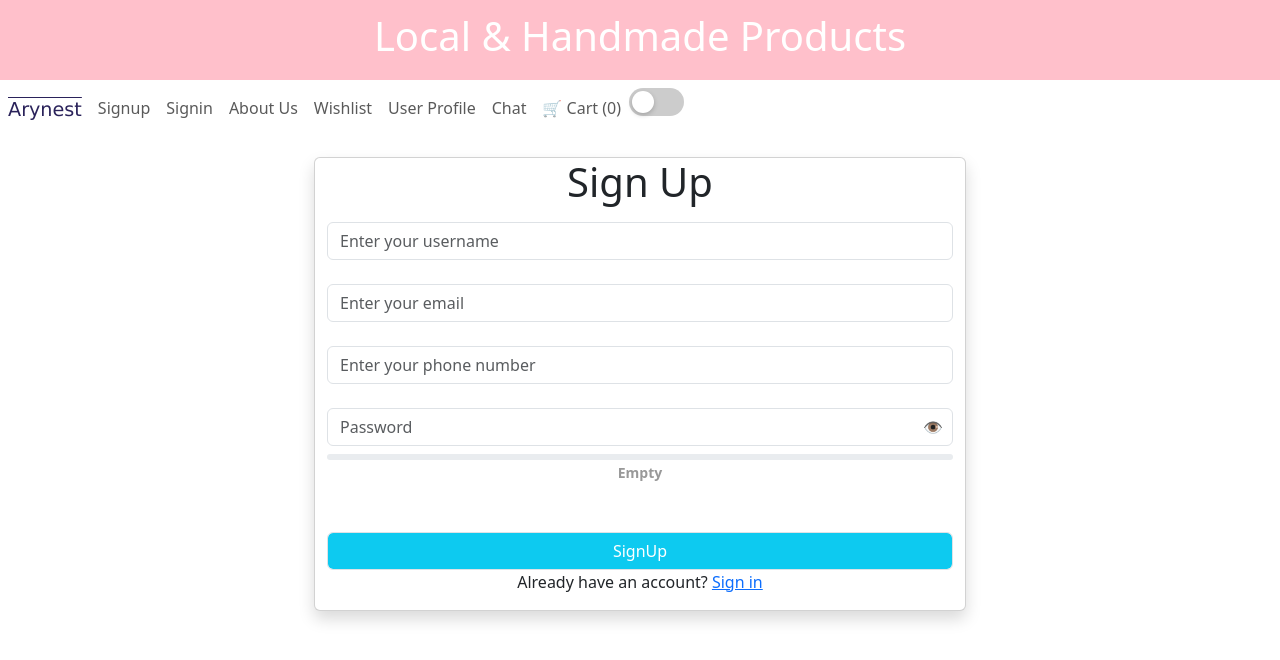
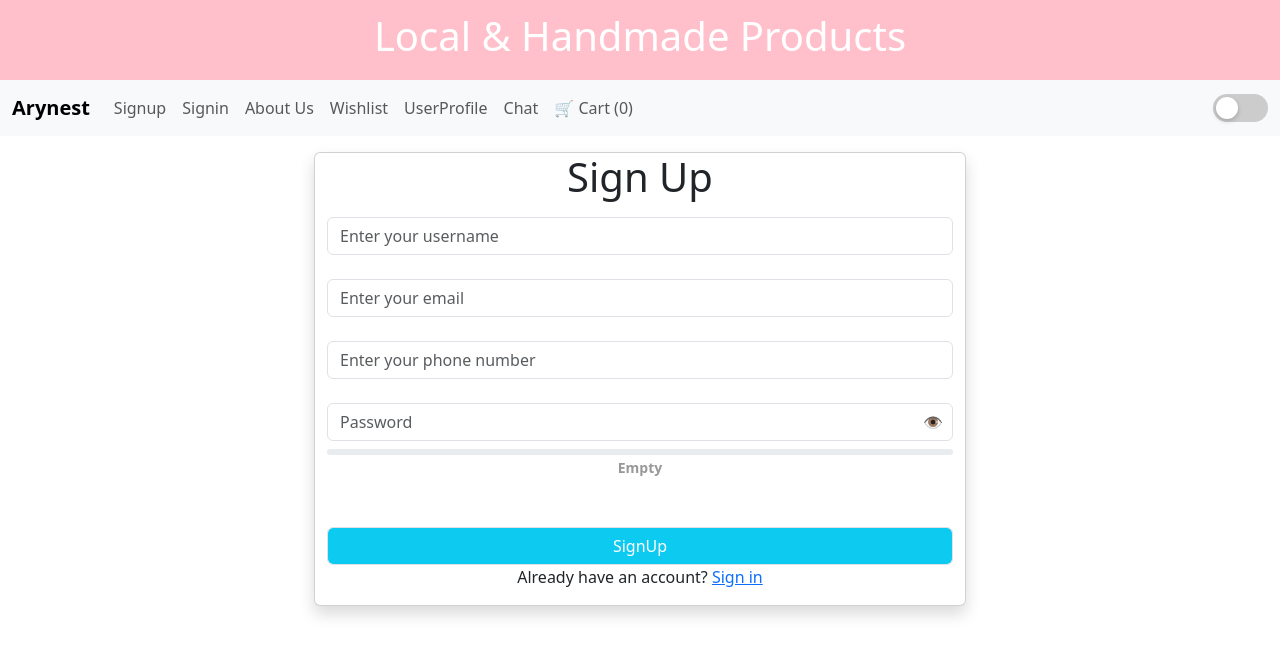
Before and after one commit to ary3-cloud/Arysoko, a React (Create React App) app: page /signup in a window 1280 px wide. Shown: the top 660 px of the page. Built offline with nearby package versions, Linux system fonts and the light colour scheme.

Commit message:
added humburger menu

```diff
--- a/src/App.js
+++ b/src/App.js
@@ -1,12 +1,12 @@
 import React, { useState } from "react"
 import "./App.css"
 import "bootstrap/dist/css/bootstrap.min.css"
+import "bootstrap/dist/js/bootstrap.bundle.min.js"
 
 import {
   BrowserRouter as Router,
   Routes,
   Route,
-  Link,
   useLocation
 } from "react-router-dom"
 
@@ -21,7 +21,7 @@
 import WishList from "./components/WishList"
 import UserProfile from "./components/UserProfile"
 import Chatbot from "./components/ChatBot"
-import DarkMode from "./components/DarkMode"
+import Navbar from "./components/Navbar"
 
 const Layout = ({ cart, setCart, addToCart }) => {
   const location = useLocation()
@@ -48,25 +48,7 @@
       </header>
 
       {/* NAVBAR */}
-      <nav className="navbar navbar-expand-md sticky-top">
-        <div className="navbar-nav">
-
-          <Link className="nav-link" to="/" id='home'>Arynest</Link>
-          <Link className="nav-link" to="/signup">Signup</Link>
-          <Link className="nav-link" to="/signin">Signin</Link>
-          <Link className="nav-link" to="/aboutus">About Us</Link>
-          <Link className="nav-link" to="/wishlist">Wishlist</Link>
-          <Link className="nav-link" to="/userprofile">User Profile</Link>
-          <Link className="nav-link" to="/chatbot">Chat</Link>
-
-          <Link className="nav-link" to="/cart">
-            🛒 Cart ({cart.length})
-          </Link>
-
-          <DarkMode />
-
-        </div>
-      </nav>
+      <Navbar />
 
       {/* ROUTES */}
       <Routes>
--- a/src/components/Navbar.jsx
+++ b/src/components/Navbar.jsx
@@ -4,6 +4,7 @@
 
 const Navbar = () => {
   const [cart, setCart] = useState([])
+  const [isMenuOpen, setIsMenuOpen] = useState(false)
 
   // Load cart from localStorage
   useEffect(() => {
@@ -11,30 +12,49 @@
     if (stored) setCart(JSON.parse(stored))
   }, [])
 
+  const toggleMenu = () => {
+    setIsMenuOpen(!isMenuOpen)
+  }
+
   return (
-    <nav className="navbar navbar-expand-md sticky-top">
-      <div className="navbar-nav w-100 d-flex justify-content-between align-items-center px-2">
+    <nav className="navbar navbar-expand-lg navbar-light bg-light sticky-top">
+      <div className="container-fluid">
+        {/* Brand */}
+        <Link className="navbar-brand" to="/"><b>Arynest</b></Link>
 
-        {/* LEFT LINKS */}
-        <div className="d-flex flex-wrap">
-          <Link className="nav-link" to="/"><b>Arynest</b></Link>
-          <Link className="nav-link" to="/signup">Signup</Link>
-          <Link className="nav-link" to="/signin">Signin</Link>
-          <Link className="nav-link" to="/aboutus">About Us</Link>
-          <Link className="nav-link" to="/wishlist">Wishlist</Link>
-          <Link className="nav-link" to="/profile">UserProfile</Link>
-          <Link className="nav-link" to="/chatbot">Chat</Link>
+        {/* Hamburger Menu Button */}
+        <button
+          className="navbar-toggler"
+          type="button"
+          onClick={toggleMenu}
+          aria-controls="navbarNav"
+          aria-expanded={isMenuOpen}
+          aria-label="Toggle navigation"
+        >
+          <span className="navbar-toggler-icon"></span>
+        </button>
 
-          <Link className="nav-link" to="/cart">
-            🛒 Cart ({cart.length})
-          </Link>
+        {/* Collapsible Navigation */}
+        <div className={`collapse navbar-collapse ${isMenuOpen ? 'show' : ''}`} id="navbarNav">
+          <div className="navbar-nav me-auto">
+            <Link className="nav-link" to="/signup" onClick={() => setIsMenuOpen(false)}>Signup</Link>
+            <Link className="nav-link" to="/signin" onClick={() => setIsMenuOpen(false)}>Signin</Link>
+            <Link className="nav-link" to="/aboutus" onClick={() => setIsMenuOpen(false)}>About Us</Link>
+            <Link className="nav-link" to="/wishlist" onClick={() => setIsMenuOpen(false)}>Wishlist</Link>
+            <Link className="nav-link" to="/profile" onClick={() => setIsMenuOpen(false)}>UserProfile</Link>
+            <Link className="nav-link" to="/chatbot" onClick={() => setIsMenuOpen(false)}>Chat</Link>
+            <Link className="nav-link" to="/cart" onClick={() => setIsMenuOpen(false)}>
+              🛒 Cart ({cart.length})
+            </Link>
+          </div>
+
+          {/* Right Side */}
+          <div className="navbar-nav">
+            <div className="nav-item">
+              <DarkMode />
+            </div>
+          </div>
         </div>
-
-        {/* RIGHT SIDE */}
-        <div className="d-flex align-items-center">
-          <DarkMode />
-        </div>
-
       </div>
     </nav>
   )
```
